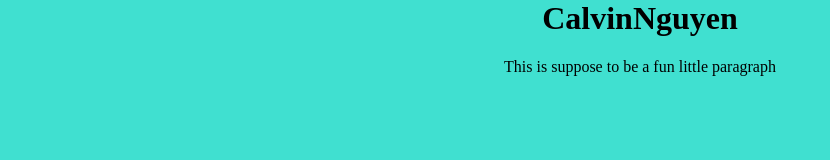
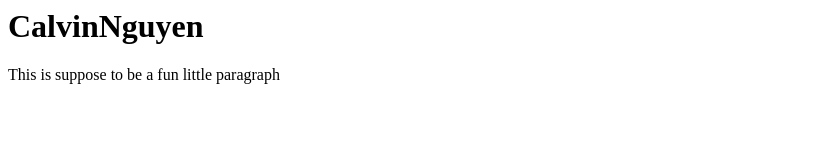
Before and after one commit to SquishyNQA/website, a plain HTML site: page index.html in a window 1280 px wide. Shown: the whole page, without its empty margins (0-830 px from the left). Drawn offline with Linux system fonts and the light colour scheme.

Commit message:
Update index.html

```diff
--- a/index.html
+++ b/index.html
@@ -3,7 +3,7 @@
     <meta charset="UTF-8">
     <meta name="viewport" content="width=device-width, initial-scale=1.0">
     <title>Document</title>
-    <link rel="stylesheet" href="styeles.css">
+    <link rel="stylesheet" href="styles.css">
 </head>
 <body>
     <h1>CalvinNguyen</h1>
```
